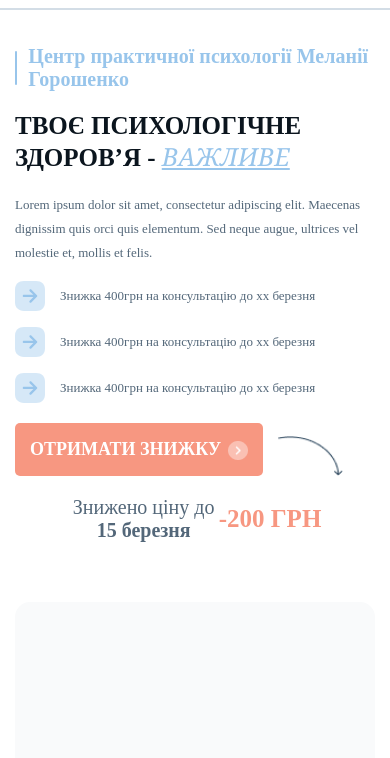
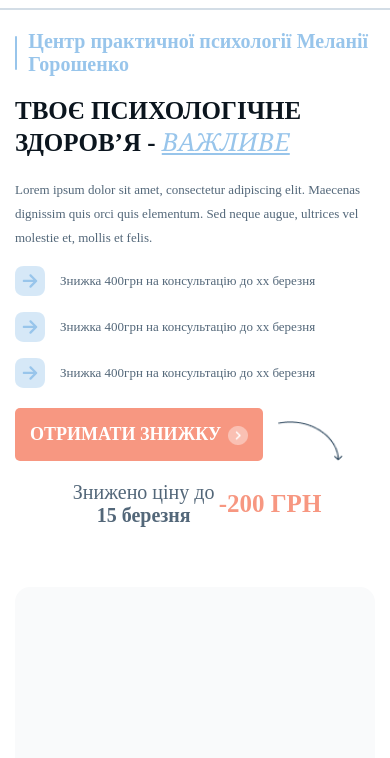
Before and after one commit to DivineBang/Goroshenko, a plain HTML site: page index.html in a window 390 px wide. Shown: the part 86-844 px from the top of the page. Drawn offline with Linux system fonts and the light colour scheme.

Commit message:
Update main.css

```diff
--- a/assets/css/main.css
+++ b/assets/css/main.css
@@ -1430,7 +1430,7 @@ footer{
         gap: 20px;
     }
     .importend{
-        padding-top: 35px;
+        padding-top: 20px;
     }
     .details{
         padding-top: 35px;
```
